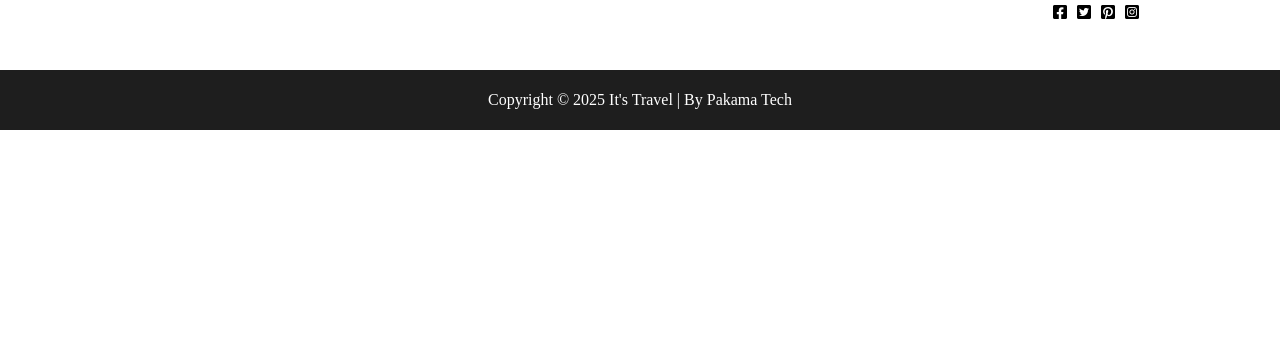
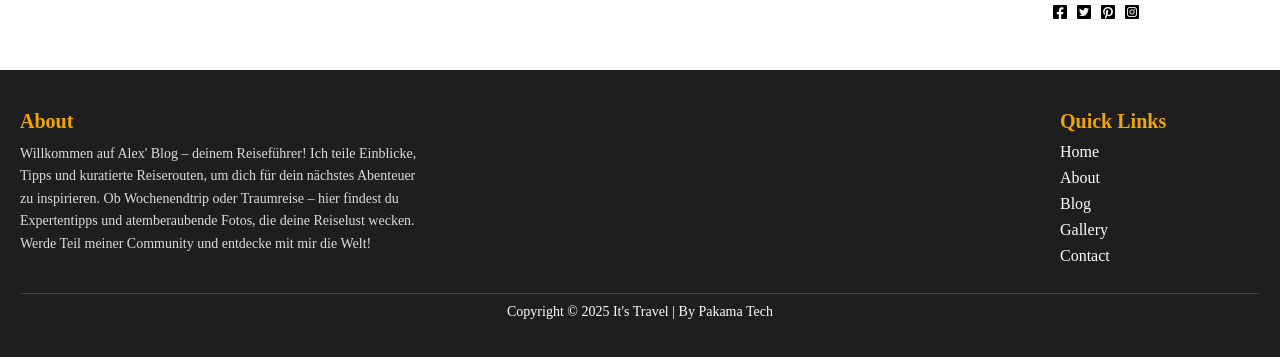
Before and after one commit to BlessingLuphahla/blog-app-ui, a React (Create React App) app: page / in a window 1280 px wide. Shown: the part 1704-2061 px from the top of the page. Before the commit the page ends 1834 px from the top, so only its background shows below. Built offline with nearby package versions, Linux system fonts and the light colour scheme; no server answers.

Commit message:
Change of footer design
i had to add more content on the footer

```diff
--- a/src/pages/footer/Footer.jsx
+++ b/src/pages/footer/Footer.jsx
@@ -4,11 +4,39 @@ import "./footer.css";
 
 function Footer() {
   const currentYear = new Date().getFullYear();
+
   return (
     <div className="footer">
+      {/* About Section */}
+      <div className="footerAbout">
+        <h3>About</h3>
+        <p>
+          Willkommen auf Alex' Blog – deinem Reiseführer! Ich teile Einblicke,
+          Tipps und kuratierte Reiserouten, um dich für dein nächstes Abenteuer
+          zu inspirieren. Ob Wochenendtrip oder Traumreise – hier findest du
+          Expertentipps und atemberaubende Fotos, die deine Reiselust wecken.
+          Werde Teil meiner Community und entdecke mit mir die Welt!
+        </p>
+      </div>
+
+      {/* Navigation Links */}
+      <div className="footerNav">
+        <h3>Quick Links</h3>
+        <ul>
+          <li><a href="/">Home</a></li>
+          <li><a href="/about">About</a></li>
+          <li><a href="/blog">Blog</a></li>
+          <li><a href="/gallery">Gallery</a></li>
+          <li><a href="/contact">Contact</a></li>
+        </ul>
+      </div>
+
+      {/* Copyright Section */}
       <div className="footerText">
         Copyright © {currentYear} It's Travel |{" "}
-        <a className="footerLink" href="http://pakamatech.com">By Pakama Tech</a>
+        <a className="footerLink" href="http://pakamatech.com">
+          By Pakama Tech
+        </a>
       </div>
     </div>
   );
--- a/src/pages/footer/footer.css
+++ b/src/pages/footer/footer.css
@@ -1,22 +1,87 @@
 .footer {
   margin: 0;
+  padding: 40px 20px;
+  background-color: #1e1e1e;
+  color: white;
+  display: flex;
+  flex-wrap: wrap;
+  justify-content: space-between;
+  align-items: flex-start;
+  text-align: left;
+}
+
+.footerAbout {
+  flex: 1;
+  max-width: 400px;
+}
+
+.footerAbout h3,
+.footerNav h3 {
+  font-size: 20px;
+  margin-bottom: 10px;
+  color: #f0a500;
+}
+
+.footerAbout p {
+  font-size: 14px;
+  line-height: 1.6;
+  color: #dcdcdc;
+}
+
+.footerNav {
+  flex: 1;
+  max-width: 200px;
+}
+
+.footerNav ul {
+  list-style: none;
   padding: 0;
-  height: 60px;
-  display: flex;
-  justify-content: center;
-  background-color: #1e1e1e;
-  align-items: center;
+}
+
+.footerNav li {
+  margin-bottom: 8px;
+}
+
+.footerNav a {
+  color: white;
+  text-decoration: none;
+  font-size: 16px;
+  transition: color 0.3s ease;
+}
+
+.footerNav a:hover {
+  color: #f0a500;
 }
 
 .footerText {
-  color: white;
-  font-size: 16px;
+  width: 100%;
+  text-align: center;
+  font-size: 14px;
+  margin-top: 20px;
+  border-top: 1px solid #444;
+  padding-top: 10px;
 }
 
 .footerLink {
-  color: whie;
+  color: white;
+  text-decoration: none;
 }
 
 .footerLink:hover {
   color: rgb(107, 107, 107);
 }
+
+/* Responsive Design */
+@media (max-width: 768px) {
+  .footer {
+    flex-direction: column;
+    align-items: center;
+    text-align: center;
+  }
+
+  .footerAbout,
+  .footerNav {
+    max-width: 100%;
+    margin-bottom: 20px;
+  }
+}
```
